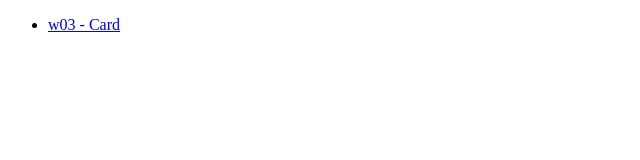
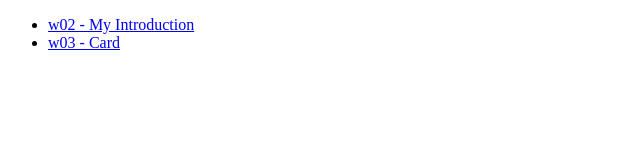
Before and after one commit to CatsSky/1111-web-demo-410418064, a plain HTML site: page index.html in a window 1280 px wide. Shown: the whole page, without its empty margins (0-640 px from the left). Drawn offline with Linux system fonts and the light colour scheme.

Commit message:
add w02 introduction to index.html

```diff
--- a/index.html
+++ b/index.html
@@ -10,6 +10,9 @@
     <div>
         <ul>
             <li>
+                <a href="./demo/w02/w02_index.html">w02 - My Introduction</a>
+            </li>
+            <li>
                 <a href="./demo/w03/card_64.html">w03 - Card</a>
             </li>
 
```
